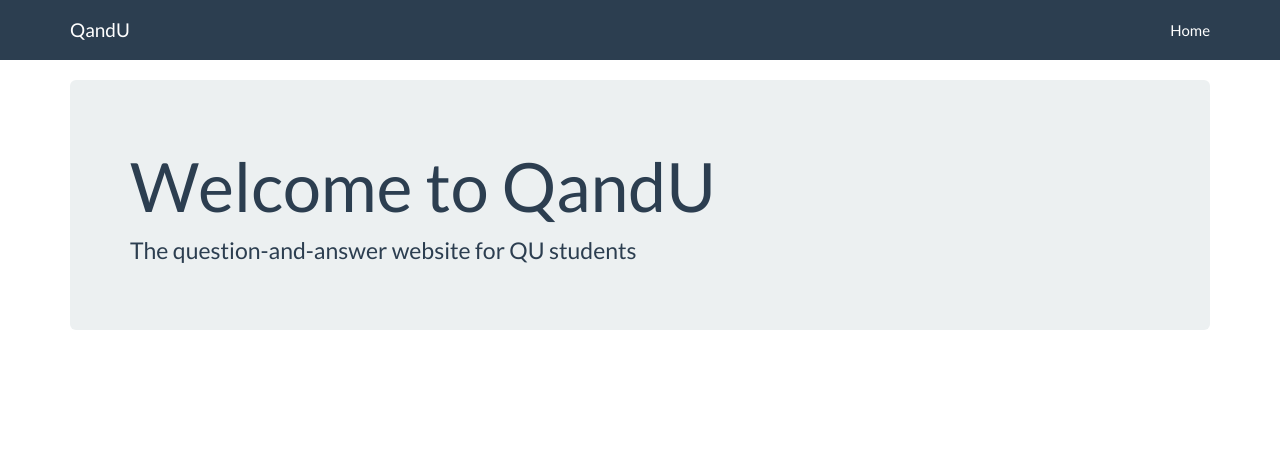
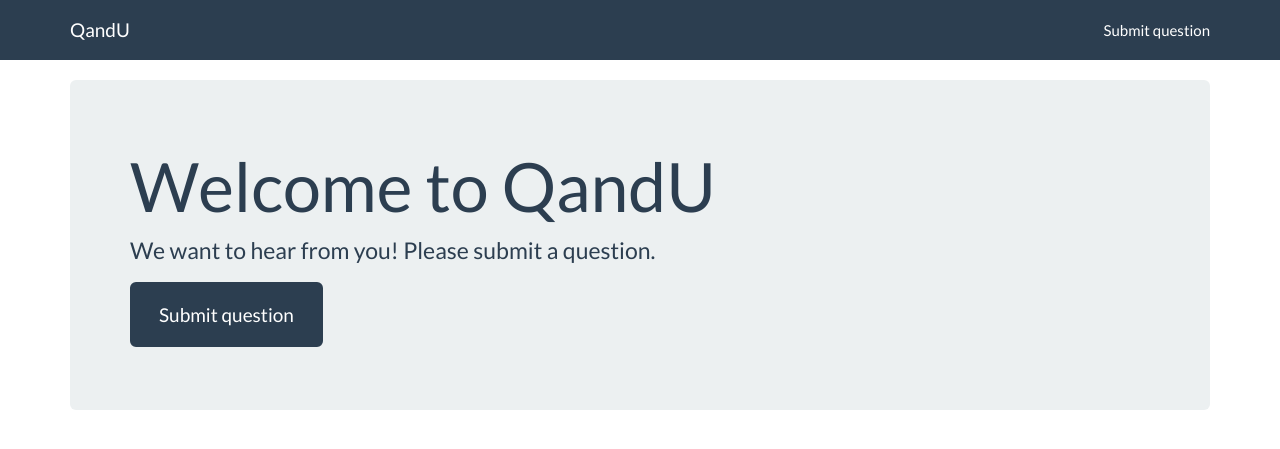
Before and after one commit to kjones1/qandu_landing, a Django app: page / in a window 1280 px wide. Shown: the top 449 px of the page. Run offline with Django 3.2, Linux system fonts and the light colour scheme; some libraries are stand-ins or nearby versions.

Commit message:
Add Question create view

```diff
--- a/core/models.py
+++ b/core/models.py
@@ -3,3 +3,7 @@ from __future__ import unicode_literals
 from django.db import models
 
 # Create your models here.
+class Question(models.Model):
+    title = models.CharField(max_length=300)
+    description = models.TextField(null=True, blank=True)
+    created_at = models.DateTimeField(auto_now_add=True)
--- a/core/urls.py
+++ b/core/urls.py
@@ -3,4 +3,5 @@ from .views import *
 
 urlpatterns = patterns('',
     url(r'^$', Home.as_view(), name='home'),
+    url(r'^question/create/$', QuestionCreateView.as_view(), name='question_create'),
 )
--- a/core/views.py
+++ b/core/views.py
@@ -1,6 +1,15 @@
 from django.shortcuts import render
 from django.views.generic import TemplateView
+from django.views.generic import CreateView
+from django.core.urlresolvers import reverse_lazy
+from .models import *
 
 # Create your views here.
 class Home(TemplateView):
     template_name = "home.html"
+
+class QuestionCreateView(CreateView):
+    model = Question
+    template_name = "question/question_form.html"
+    fields = ['title', 'description']
+    success_url = reverse_lazy('home')
--- a/templates/base.html
+++ b/templates/base.html
@@ -23,7 +23,7 @@
             </div>
             <div id="navbar" class="navbar-collapse collapse">
                 <ul class="nav navbar-nav navbar-right">
-                  <li><a href="#">Home</a></li>
+                  <li><a href="{% url 'question_create' %}">Submit question</a></li>
                 </ul>
             </div>
         </div>
--- a/templates/home.html
+++ b/templates/home.html
@@ -2,6 +2,7 @@
 {% block content %}
 <div class='jumbotron'>
     <h1>Welcome to QandU</h1>
-    <p>The question-and-answer website for QU students</p>
+    <p>We want to hear from you! Please submit a question.</p>
+    <p><a href="{% url 'question_create' %}" class="btn btn-lg btn-primary">Submit question</a></p>
 </div>
 {% endblock %}
```
Also changed, not shown: templates/question/question_form.html (added, +8 -0 lines), core/migrations/0001_initial.py (added).
